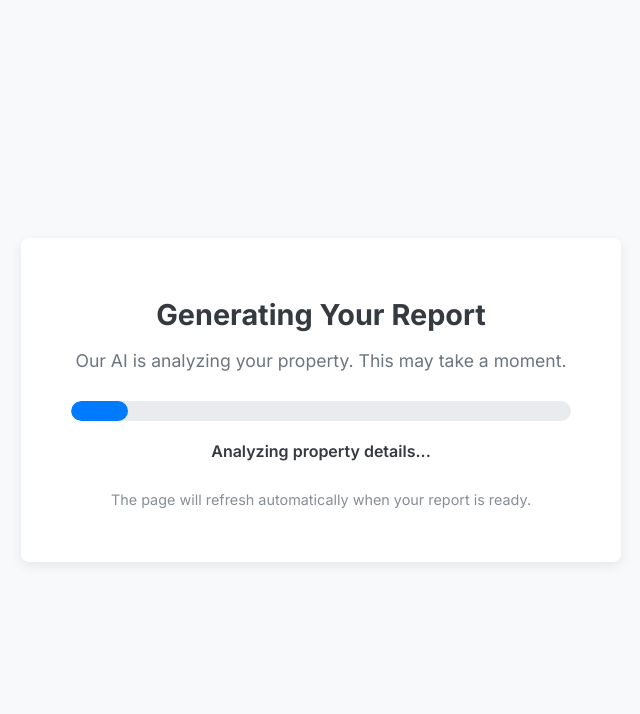
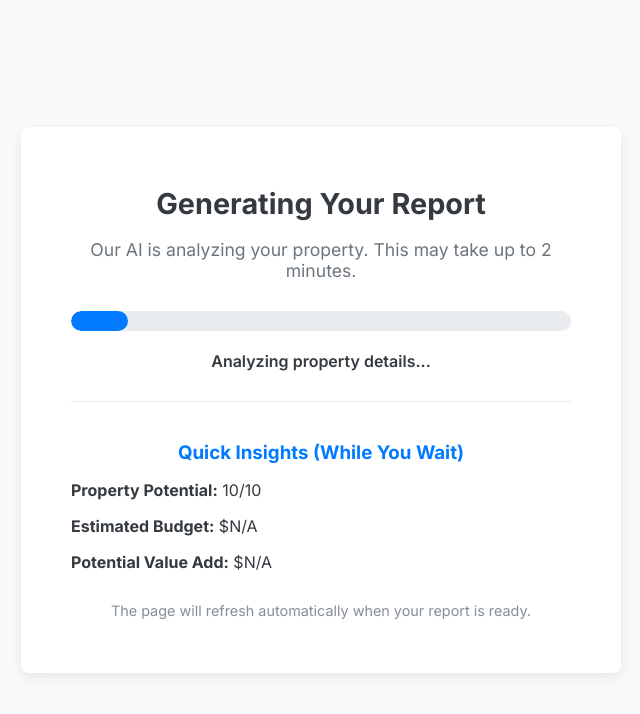
Before and after one commit to TheBigCompany1/Renvo, a Flask app: template backend/agent_service/templates/processing.html in a window 1280 px wide. Shown: the top 714 px of the page, without its empty margins (319-959 px from the left). Run offline with Flask 3, Linux system fonts and the light colour scheme; the template is opened without the code that fills it: most values are stand-ins (such as "Sample title", 1, 10 or a date in 2020).

Commit message:
processing UX

```diff
--- a/backend/agent_service/templates/processing.html
+++ b/backend/agent_service/templates/processing.html
@@ -55,7 +55,6 @@
             height: 100%;
             background-color: var(--accent-color);
             border-radius: 20px;
-            transition: width 1s ease-in-out;
             animation: fill-progress 120s linear forwards;
         }
         @keyframes fill-progress {
@@ -67,22 +66,43 @@
             margin-bottom: 30px;
             height: 20px; /* Reserve space to prevent layout shift */
         }
+        .quick-insights {
+            border-top: 1px solid #e9ecef;
+            margin-top: 30px;
+            padding-top: 20px;
+            text-align: left;
+        }
+        .quick-insights h3 {
+            text-align: center;
+            margin-bottom: 15px;
+            color: var(--accent-color);
+        }
         .footer-note {
             font-size: 0.9em;
             color: #868e96;
+            margin-top: 30px;
         }
     </style>
 </head>
 <body>
     <div class="container">
         <h1>Generating Your Report</h1>
-        <p class="subheading">Our AI is analyzing your property. This may take a moment.</p>
+        <p class="subheading">Our AI is analyzing your property. This may take up to 2 minutes.</p>
 
         <div class="progress-bar-container">
             <div class="progress-bar"></div>
         </div>
 
         <p id="progress-text">Initializing analysis...</p>
+
+        {% if quick_insights and quick_insights.potentialScore %}
+        <div class="quick-insights">
+            <h3>Quick Insights (While You Wait)</h3>
+            <p><strong>Property Potential:</strong> {{ quick_insights.potentialScore }}/10</p>
+            <p><strong>Estimated Budget:</strong> ${{ "{:,}".format(quick_insights.estimatedBudget) if quick_insights.estimatedBudget is number else 'N/A' }}</p>
+            <p><strong>Potential Value Add:</strong> ${{ "{:,}".format(quick_insights.potentialValueAdd) if quick_insights.potentialValueAdd is number else 'N/A' }}</p>
+        </div>
+        {% endif %}
 
         <p class="footer-note">The page will refresh automatically when your report is ready.</p>
     </div>
@@ -106,7 +126,6 @@
         let messageIndex = 0;
         const progressTextElement = document.getElementById('progress-text');
 
-        // Function to update the text
         function updateProgressText() {
             if (progressTextElement) {
                 progressTextElement.textContent = statusMessages[messageIndex];
@@ -114,7 +133,6 @@
             }
         }
 
-        // Initially set the text and then update it every 8 seconds
         updateProgressText();
         setInterval(updateProgressText, 8000);
     </script>
```
